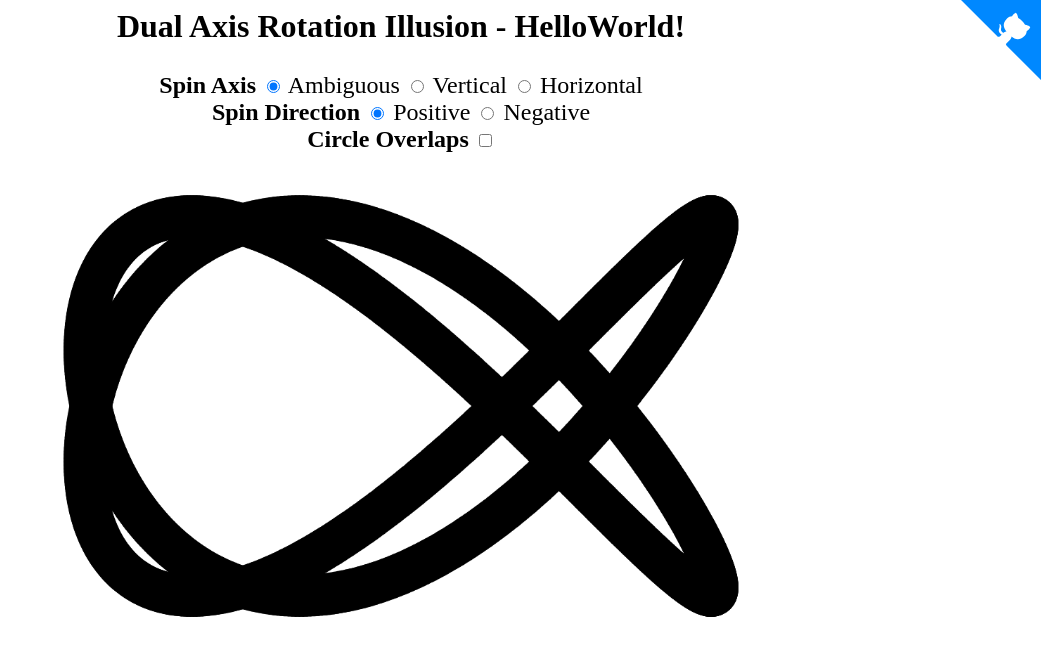
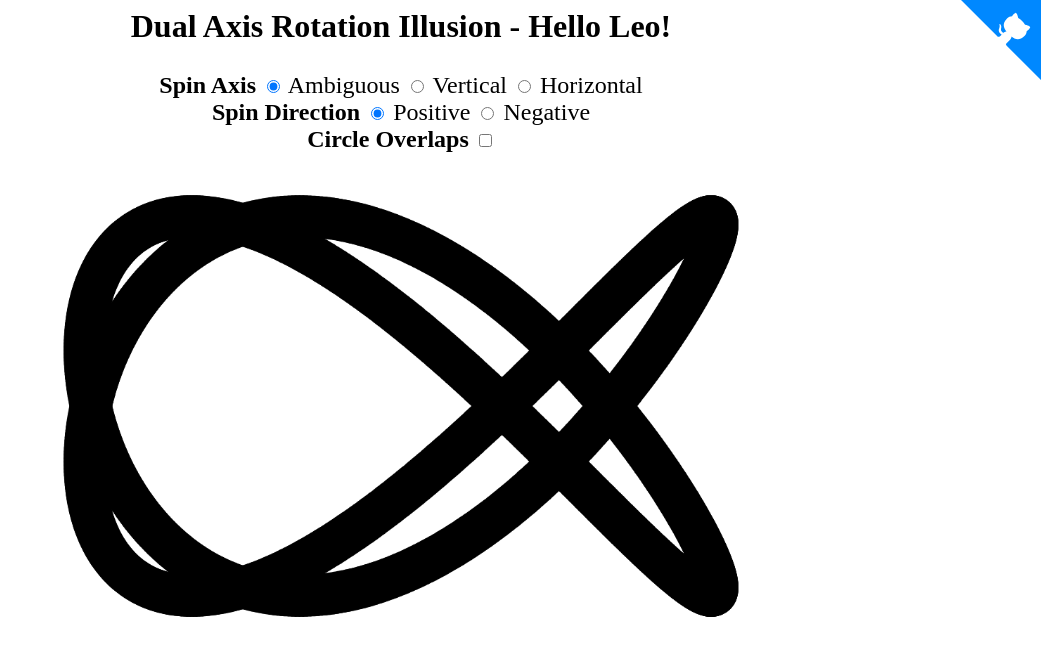
Before and after one commit to iamLeoKulendran/Dual-Axis-Illusion, a plain HTML site: page index.html in a window 1280 px wide. Shown: the whole page, without its empty margins (239-1280 px from the left). Drawn offline with Linux system fonts and the light colour scheme.

Commit message:
update html file

```diff
--- a/index.html
+++ b/index.html
@@ -14,7 +14,7 @@ GitHub Corner is Copyright (c) 2016 Tim Holman - http://tholman.com
   <style></style>
   <body>
     <center>
-      <font size="6"><b>Dual Axis Rotation Illusion - HelloWorld!</b></font>
+      <font size="6"><b>Dual Axis Rotation Illusion - Hello Leo!</b></font>
       <font size="5">
         <br />
         <br />
```
